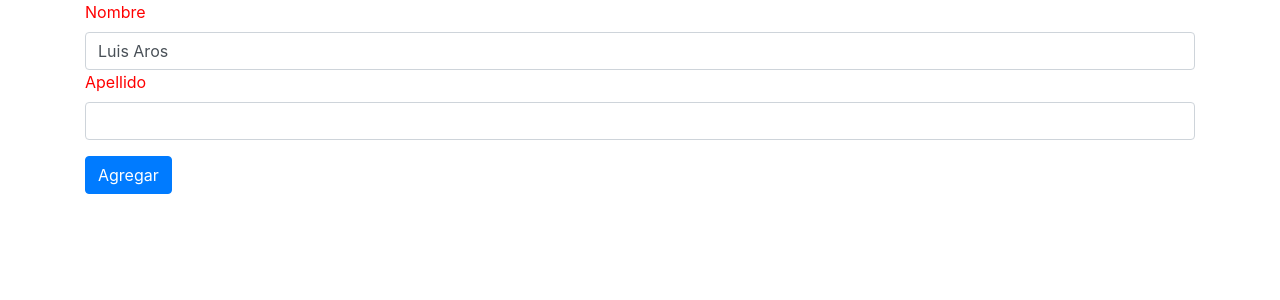
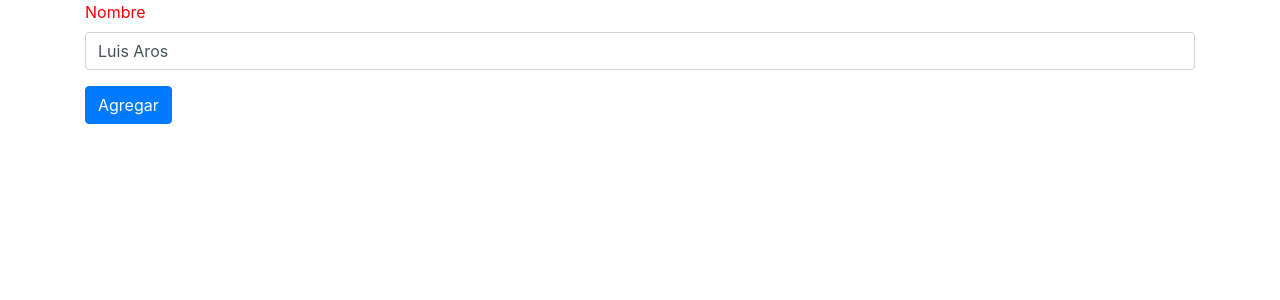
Before and after one commit to arellano84/meuprojecto, an Angular app: page / in a window 1280 px wide. Shown: the top 300 px of the page. Built offline with nearby package versions, Linux system fonts and the light colour scheme.

Commit message:
11.4. Usando property binding em diretivas customizadas

```diff
--- a/src/app/campo-colorido.directive.ts
+++ b/src/app/campo-colorido.directive.ts
@@ -1,5 +1,5 @@
 import { element } from 'protractor';
-import { Directive, ElementRef, Renderer2, HostListener, HostBinding } from '@angular/core';
+import { Directive, ElementRef, Renderer2, HostListener, HostBinding, Input } from '@angular/core';
 
 @Directive({
   selector: '[appCampoColorido]'
@@ -7,26 +7,20 @@ import { Directive, ElementRef, Renderer2, HostListener, HostBinding } from '@an
 })
 export class CampoColoridoDirective {
 
+  @Input() color = 'gray';
+  // @Input('appCampoColorido') color = 'gray';
+
   // asigna el valor a la propiedad
   @HostBinding('style.backgroundColor') colorDeFondo: string;
 
-  /*constructor(private elementRef: ElementRef,
-    private renderer: Renderer2) {
-      console.log(this.elementRef.nativeElement);
-      // this.renderer.setStyle(this.elementRef.nativeElement, 'background-color', 'yellow');
-    }*/
-
     // Gana Foco y queda amarillo
     @HostListener('focus') alGanarFoco() {
-
-      this.colorDeFondo = 'yellow';
-      // this.renderer.setStyle(this.elementRef.nativeElement, 'background-color', 'yellow');
+      this.colorDeFondo = this.color;
     }
 
     // Pierde Foco y queda blanco
     @HostListener('blur') alPerderFoco() {
       this.colorDeFondo = 'transparent';
-      // this.renderer.setStyle(this.elementRef.nativeElement, 'background-color', 'transparent');
     }
 
 }
--- a/src/app/trabajador-form/trabajador-form.component.html
+++ b/src/app/trabajador-form/trabajador-form.component.html
@@ -9,10 +9,10 @@
   <div class="form-group">
       <label>Nombre</label>
       <input type="text" class="form-control" [(ngModel)]="nombre"
-      (focus)="agregado=false" appCampoColorido>
+      (focus)="agregado=false" appCampoColorido [color]="'red'">
 
-      <label>Apellido</label>
-      <input type="text" class="form-control">
+      <!--label>Apellido</label>
+      <input type="text" class="form-control" [appCampoColorido]="'red'"-->
   </div>
 
   <button type="button" class="btn btn-primary"
```
